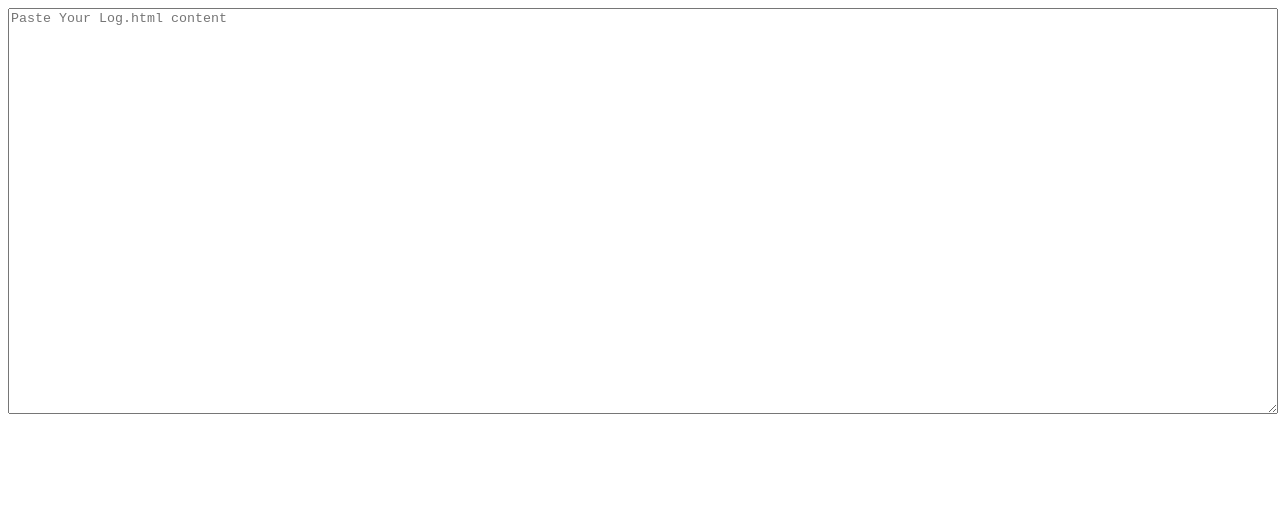
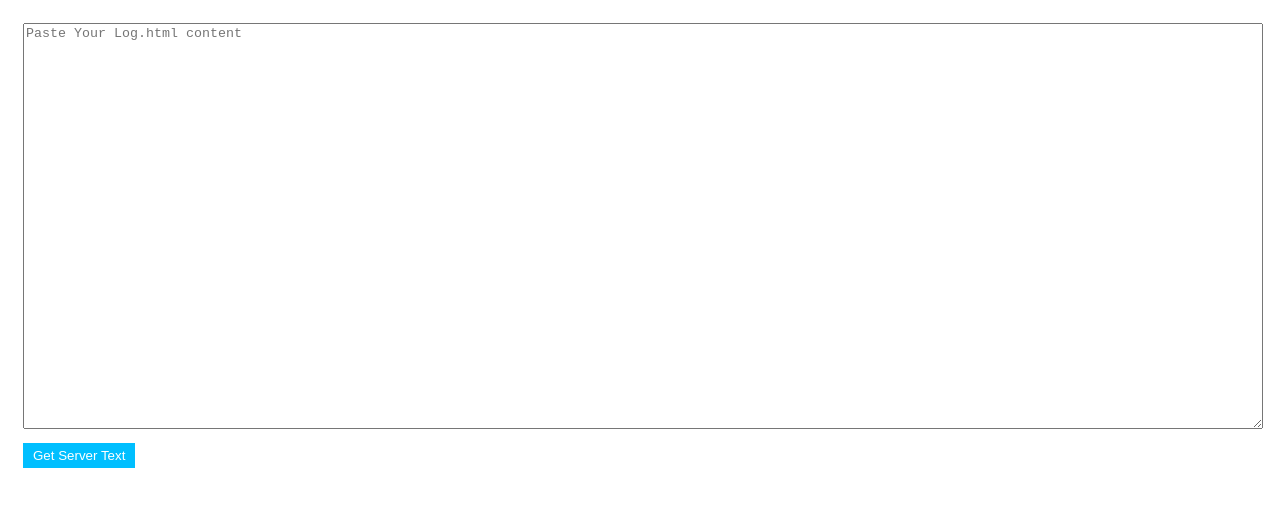
Before and after one commit to isunaslabs/isunaslabs.github.io, a plain HTML site: page index.html in a window 1280 px wide. Drawn offline with Linux system fonts and the light colour scheme.

Commit message:
added fetch button

```diff
--- a/index.html
+++ b/index.html
@@ -4,10 +4,27 @@
     <meta charset="UTF-8">
     <title>Number Extractor</title>
     <style>
+        body {
+            padding: 15px;
+        }
         .sent {
             text-decoration: none;
             color: gray;
             font-style: italic;
+        }
+        .button {
+            background-color: deepskyblue;
+            border: none;
+            color: white;
+            padding-left: 10px;
+            padding-right: 10px;
+            padding-top: 5px;
+            padding-bottom: 5px;
+            margin-top: 10px;
+            margin-bottom: 10px;
+        }
+        .button:disabled {
+            background-color: gray;
         }
     </style>
 </head>
@@ -17,12 +34,15 @@
     <textarea id="editor" placeholder="Paste Your Log.html content" style="width: 100%; height: 400px"></textarea>
 </div>
 
+<button class="button" id="btn" onclick="fetchServerText()">Get Server Text</button>
+
 <div id="unique-phones-counter"></div>
 <div id="sent-numbers-counter"></div>
 
 <div id="whatsapp"></div>
 
 <script>
+    const btn = document.getElementById("btn");
     const textArea = document.getElementById("editor");
     const output = document.getElementById("whatsapp");
     const totalCustomers = document.getElementById("unique-phones-counter");
@@ -124,7 +144,26 @@ Ukitaka kijifunza jinsi ya kutumia Alibaba kununua bidhaa kwa rejareja kwa nafuu
             totalCustomers.innerText = `Total Customers = 0`;
             sentNumbers.innerText = `Messaged Phone Numbers = 0`;
         }
-    })
+    });
+
+
+    const fetchServerText = () => {
+        btn.setAttribute("disabled", true);
+        btn.innerText = "Please Wait..."
+        fetch('https://api.umojaexpresscargo.com/address-log.html') // api for the get request
+            .then(response => response.text())
+            .then(html => {
+                const wrapper = document.createElement("div");
+                wrapper.innerHTML = html;
+                textArea.innerText = wrapper.innerText.trim();
+                textArea.dispatchEvent(new Event("input"));
+                btn.innerText = "Get Server Text";
+                btn.removeAttribute("disabled");
+            }).catch(()=> {
+            btn.innerText = "Get Server Text";
+            btn.removeAttribute("disabled");
+        });
+    }
 
 </script>
 
```
